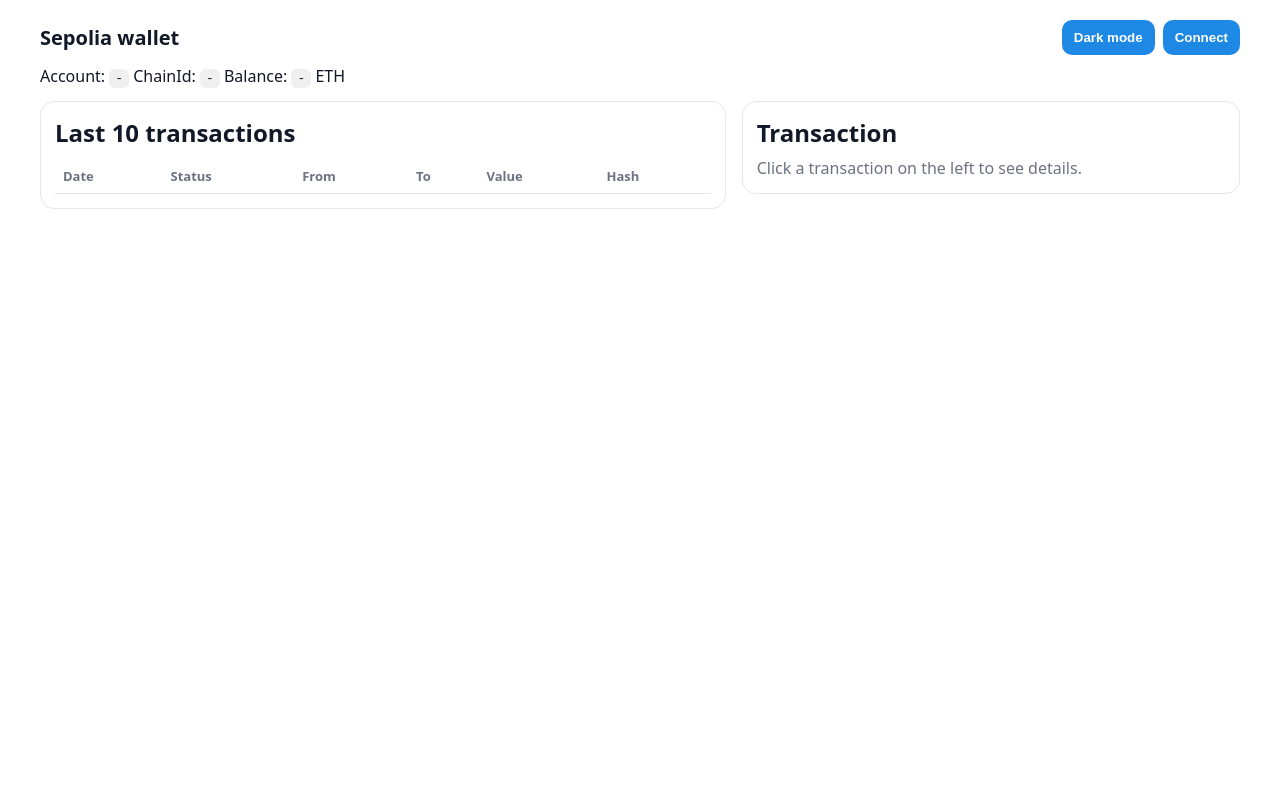
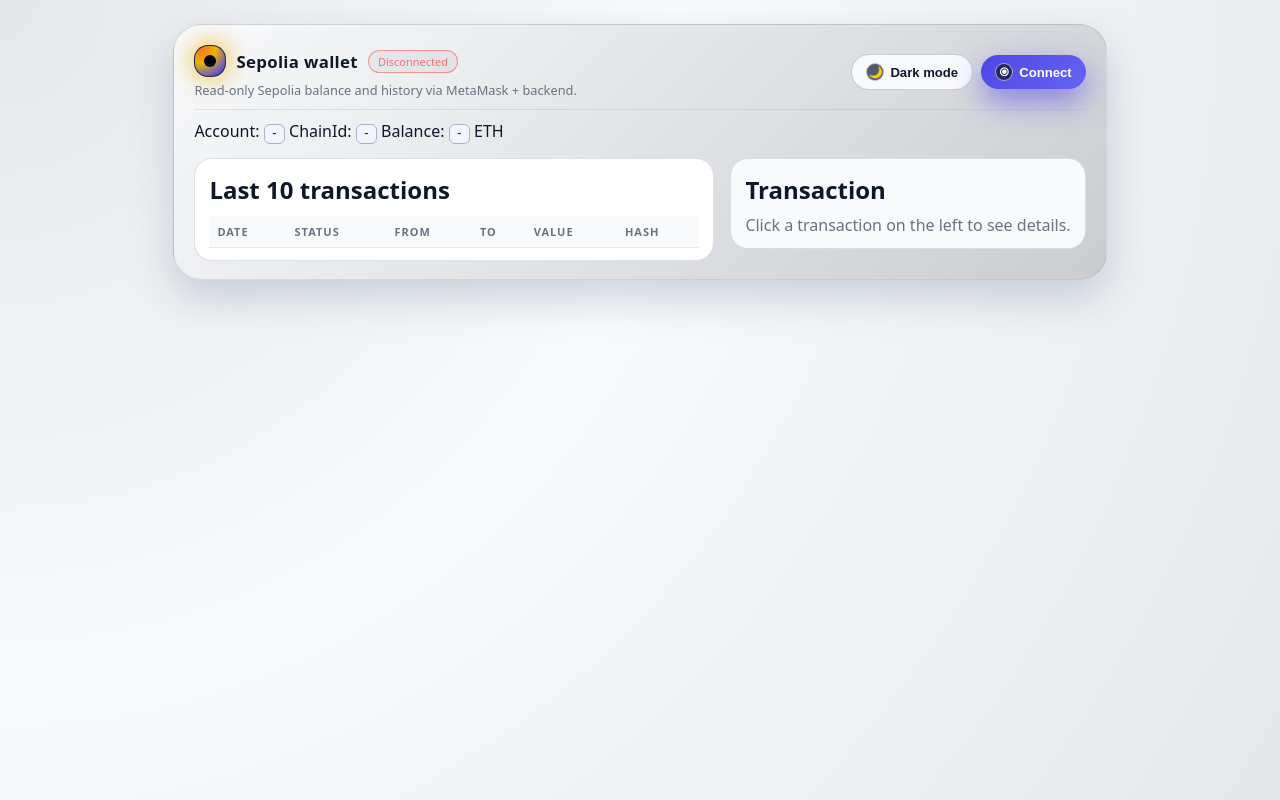
Before and after one commit to omar-arif/etherium-app, a website: page index.html in a window 1280 px wide. Drawn offline with nearby package versions, Linux system fonts and the light colour scheme.

Commit message:
fix design

```diff
--- a/index.html
+++ b/index.html
@@ -5,66 +5,302 @@
     <title>Sepolia Wallet</title>
     <style>
       :root{
-        --bg:#ffffff; --panel:#ffffff; --text:#111827; --muted:#6b7280; --border:#e5e7eb;
-        --blue:#1e88e5; --blue2:#1565c0;
-        --success:#16a34a; --danger:#dc2626;
-        --rowHover: rgba(30,136,229,.08);
-        --rowSelected: rgba(30,136,229,.16);
-        --badgeBg: rgba(17,24,39,.06);
+        color-scheme: light dark;
+        --bg: #020617;
+        --bg-soft: radial-gradient(circle at top left, #0f172a 0, #020617 45%, #000 100%);
+        --shell: rgba(15, 23, 42, 0.96);
+        --panel: rgba(15, 23, 42, 0.98);
+        --panel-soft: rgba(15, 23, 42, 0.9);
+        --text:#e5e7eb; --muted:#9ca3af; --border:#1e293b;
+        --blue:#4f46e5; --blue2:#6366f1;
+        --success:#22c55e; --danger:#f97373;
+        --rowHover: rgba(79,70,229,.18);
+        --rowSelected: rgba(79,70,229,.28);
+        --badgeBg: rgba(15,23,42,.9);
+        --shadow-shell: 0 22px 60px rgba(15, 23, 42, 0.95);
+        --code-bg: rgba(15,23,42,.9);
+        --code-border: rgba(148,163,184,.6);
+        --code-text: #e5e7eb;
+        --th-bg: rgba(15,23,42,0.9);
       }
-      body.dark{
-        --bg:#0b1220; --panel:#0f172a; --text:#e5e7eb; --muted:#9ca3af; --border:#22304a;
-        --rowHover: rgba(30,136,229,.15);
-        --rowSelected: rgba(30,136,229,.25);
-        --badgeBg: rgba(229,231,235,.08);
+      body.light{
+        --bg:#f3f4f6;
+        --bg-soft: radial-gradient(circle at top left, #e5e7eb 0, #f9fafb 45%, #e5e7eb 100%);
+        --shell:#ffffff;
+        --panel:#ffffff;
+        --panel-soft:#f9fafb;
+        --text:#0f172a; --muted:#6b7280; --border:#e5e7eb;
+        --rowHover: rgba(79,70,229,.08);
+        --rowSelected: rgba(79,70,229,.16);
+        --badgeBg: rgba(15,23,42,.04);
+        --shadow-shell: 0 18px 40px rgba(148, 163, 184, 0.45);
+        --code-bg: #f3f4ff;
+        --code-border: rgba(148,163,184,.8);
+        --code-text: #111827;
+        --th-bg: #f9fafb;
       }
 
-      body{ margin:0; background:var(--bg); color:var(--text); font-family:system-ui, Arial; }
-      .wrap{ padding:20px; max-width:1200px; margin:0 auto; }
-      .topbar{ display:flex; align-items:center; justify-content:space-between; gap:12px; flex-wrap:wrap; }
-      .title{ margin:0; font-size:20px; }
+      *{ box-sizing:border-box; }
+
+      body{
+        margin:0;
+        min-height:100vh;
+        font-family: system-ui, -apple-system, BlinkMacSystemFont, "SF Pro Text", "Segoe UI", sans-serif;
+        background:var(--bg-soft);
+        color:var(--text);
+        display:flex;
+        align-items:stretch;
+        justify-content:center;
+        padding:24px 16px;
+        transition: background 0.3s ease, color 0.2s ease;
+      }
+
+      .wrap{
+        width:100%;
+        max-width:1180px;
+        margin:auto;
+        background:linear-gradient(135deg, rgba(148,163,184,0.06), rgba(15,23,42,0.22)), var(--shell);
+        border-radius:28px;
+        padding:20px 20px 18px;
+        border:1px solid rgba(148, 163, 184, 0.35);
+        box-shadow:var(--shadow-shell);
+        backdrop-filter: blur(26px) saturate(150%);
+      }
+
+      .topbar{
+        display:flex;
+        align-items:center;
+        justify-content:space-between;
+        gap:14px;
+        flex-wrap:wrap;
+        padding-bottom:10px;
+        border-bottom:1px solid rgba(148,163,184,0.25);
+      }
+
+      .title-row{
+        display:flex;
+        align-items:center;
+        gap:10px;
+        flex-wrap:wrap;
+      }
+
+      .logo-pill{
+        width:32px;
+        height:32px;
+        border-radius:14px;
+        background:radial-gradient(circle at 20% 10%, #f97316, #eab308 40%, #4f46e5 86%);
+        border:1px solid rgba(15,23,42,0.85);
+        display:inline-flex;
+        align-items:center;
+        justify-content:center;
+        box-shadow:0 0 0 1px rgba(248,250,252,0.16), 0 0 26px rgba(234,179,8,0.9);
+      }
+
+      .logo-dot{
+        width:12px;
+        height:12px;
+        border-radius:999px;
+        background:#020617;
+      }
+
+      .title{
+        margin:0;
+        font-size:1.05rem;
+        letter-spacing:0.02em;
+        font-weight:600;
+      }
+
+      .subtitle{
+        font-size:0.8rem;
+        color:var(--muted);
+        margin-top:4px;
+      }
+
+      .actions{
+        display:flex;
+        align-items:center;
+        gap:8px;
+        flex-wrap:wrap;
+      }
+
       .btn{
-        background:var(--blue); color:white; border:none; border-radius:10px;
-        padding:10px 12px; cursor:pointer; font-weight:600;
+        position:relative;
+        background:linear-gradient(135deg, var(--blue), var(--blue2));
+        color:white;
+        border:none;
+        border-radius:999px;
+        padding:8px 14px;
+        cursor:pointer;
+        font-weight:600;
+        font-size:0.82rem;
+        display:inline-flex;
+        align-items:center;
+        gap:6px;
+        box-shadow:0 12px 30px rgba(79,70,229,0.6);
+        transition:box-shadow 0.16s ease, transform 0.08s ease, background 0.18s ease, opacity 0.16s ease;
       }
-      .btn:hover{ background:var(--blue2); }
-      .btn:disabled{ opacity:.6; cursor:not-allowed; }
+      .btn.secondary{
+        background:var(--panel-soft);
+        color:var(--text);
+        border:1px solid rgba(148, 163, 184, 0.5);
+        box-shadow:none;
+      }
+      .btn:hover:not(:disabled){
+        transform:translateY(-1px);
+        box-shadow:0 16px 36px rgba(79,70,229,0.8);
+      }
+      .btn.secondary:hover:not(:disabled){
+        box-shadow:0 10px 26px rgba(15,23,42,0.5);
+      }
+      .btn:disabled{
+        opacity:.65;
+        cursor:not-allowed;
+        box-shadow:none;
+      }
 
-      .pill{ display:inline-block; padding:2px 8px; border-radius:999px; background:var(--badgeBg); border:1px solid var(--border); font-size:12px; }
-      .pill.ok{ color:var(--success); border-color:rgba(22,163,74,.4); }
-      .pill.bad{ color:var(--danger); border-color:rgba(220,38,38,.4); }
+      .btn-icon{
+        width:18px;
+        height:18px;
+        border-radius:999px;
+        border:1px solid rgba(248,250,252,0.6);
+        display:inline-flex;
+        align-items:center;
+        justify-content:center;
+        font-size:0.72rem;
+        background:rgba(15,23,42,0.7);
+      }
+
+      .pill{
+        display:inline-flex;
+        align-items:center;
+        gap:6px;
+        padding:3px 9px;
+        border-radius:999px;
+        background:var(--badgeBg);
+        border:1px solid rgba(148,163,184,.4);
+        font-size:11px;
+      }
+      .pill.ok{
+        color:var(--success);
+        border-color:rgba(34,197,94,.6);
+      }
+      .pill.bad{
+        color:var(--danger);
+        border-color:rgba(248,113,113,.7);
+      }
 
       .muted{ color:var(--muted); }
-      code{ background:rgba(125,125,125,.12); padding:2px 6px; border-radius:6px; }
+
+      code{
+        background:var(--code-bg);
+        padding:2px 6px;
+        border-radius:6px;
+        font-size:12px;
+        border:1px solid var(--code-border);
+        color:var(--code-text);
+      }
 
       .grid{
-        display:flex; gap:16px; margin-top:14px;
+        display:flex;
+        gap:16px;
+        margin-top:16px;
       }
       .left, .right{
-        background:var(--panel); border:1px solid var(--border); border-radius:14px;
-        padding:14px;
+        background:var(--panel);
+        border:1px solid rgba(148,163,184,0.32);
+        border-radius:18px;
+        padding:14px 14px 12px;
       }
-      .left{ flex: 1.4; min-width: 520px; }
-      .right{ flex: 1; min-width: 320px; position:sticky; top:12px; height: fit-content; }
+      .left{
+        flex: 1.4;
+        min-width: 520px;
+      }
+      .right{
+        flex: 1;
+        min-width: 320px;
+        position:sticky;
+        top:14px;
+        height: fit-content;
+        background:var(--panel-soft);
+      }
 
-      table{ width:100%; border-collapse:collapse; margin-top:10px; }
-      th,td{ border-bottom:1px solid var(--border); padding:8px; font-size:13px; vertical-align:top; }
-      th{ text-align:left; color:var(--muted); font-weight:700; }
-      tr.clickable{ cursor:pointer; }
-      tr.clickable:hover{ background:var(--rowHover); }
-      tr.selected{ background:var(--rowSelected); }
+      table{
+        width:100%;
+        border-collapse:collapse;
+        margin-top:10px;
+        font-size:13px;
+      }
+      th,td{
+        border-bottom:1px solid var(--border);
+        padding:8px 8px;
+        vertical-align:top;
+      }
+      th{
+        text-align:left;
+        color:var(--muted);
+        font-weight:600;
+        font-size:11px;
+        text-transform:uppercase;
+        letter-spacing:0.09em;
+        background:var(--th-bg);
+        position:sticky;
+        top:0;
+        z-index:1;
+      }
+      tr.clickable{
+        cursor:pointer;
+        transition:background 0.12s ease, transform 0.06s ease;
+      }
+      tr.clickable:hover{
+        background:var(--rowHover);
+      }
+      tr.selected{
+        background:var(--rowSelected);
+      }
 
-      a{ color:var(--blue); text-decoration:none; }
-      a:hover{ text-decoration:underline; }
+      a{
+        color:var(--blue2);
+        text-decoration:none;
+      }
+      a:hover{
+        text-decoration:underline;
+      }
 
-      .kv{ display:grid; grid-template-columns: 140px 1fr; gap:8px 10px; margin-top:10px; }
-      .k{ color:var(--muted); font-size:13px; }
-      .v{ font-size:13px; overflow-wrap:anywhere; }
+      .kv{
+        display:grid;
+        grid-template-columns: 140px 1fr;
+        gap:8px 10px;
+        margin-top:12px;
+      }
+      .k{
+        color:var(--muted);
+        font-size:12px;
+        text-transform:uppercase;
+        letter-spacing:0.08em;
+      }
+      .v{
+        font-size:13px;
+        overflow-wrap:anywhere;
+      }
 
       @media (max-width: 980px){
-        .grid{ flex-direction:column; }
-        .left{ min-width: 0; }
-        .right{ position:static; min-width:0; }
+        body{
+          padding:16px 10px;
+        }
+        .wrap{
+          padding:14px 14px 12px;
+          border-radius:22px;
+        }
+        .grid{
+          flex-direction:column;
+        }
+        .left{
+          min-width: 0;
+        }
+        .right{
+          position:static;
+          min-width:0;
+        }
       }
     </style>
   </head>
@@ -123,7 +359,7 @@
         }, []);
 
         useEffect(() => {
-          document.body.classList.toggle("dark", !!dark);
+          document.body.classList.toggle("light", !dark);
           localStorage.setItem("theme", dark ? "dark" : "light");
         }, [dark]);
 
@@ -239,7 +475,7 @@
           return h("div", null,
             h("div", { style:{display:"flex", alignItems:"center", justifyContent:"space-between", gap:"10px"} },
               h("h2", { style:{margin:"0"} }, "Transaction"),
-              h("a", { href: tx.explorerUrl, target:"_blank", rel:"noreferrer" }, "View on Etherscan")
+              h("a", { href: tx.explorerUrl, target:"_blank", rel:"noreferrer" }, "View on Etherscan →")
             ),
             h("div", { style:{marginTop:"8px"} }, h(StatusPill, { status: statusText })),
             h("div", { className:"kv" },
@@ -263,18 +499,34 @@
 
         return h("div", { className:"wrap" },
           h("div", { className:"topbar" },
-            h("h1", { className:"title" }, "Sepolia wallet"),
             h("div", null,
+              h("div", { className:"title-row" },
+                h("div", { className:"logo-pill" }, h("div", { className:"logo-dot" })),
+                h("h1", { className:"title" }, "Sepolia wallet"),
+                h("span", { className:"pill " + (account ? "ok" : "bad") },
+                  account ? "Connected" : "Disconnected"
+                )
+              ),
+              h("div", { className:"subtitle" },
+                "Read-only Sepolia balance and history via MetaMask + backend."
+              )
+            ),
+            h("div", { className:"actions" },
               h("button", {
-                className:"btn",
-                onClick: () => setDark(d => !d),
-                style:{ marginRight:"8px" }
-              }, dark ? "Light mode" : "Dark mode"),
+                className:"btn secondary",
+                onClick: () => setDark(d => !d)
+              },
+                h("span", { className:"btn-icon" }, dark ? "☀" : "🌙"),
+                dark ? "Light mode" : "Dark mode"
+              ),
               h("button", {
                 className:"btn",
                 onClick: connectOrDisconnect,
                 disabled: busy
-              }, busy ? "Working..." : (account ? "Disconnect" : "Connect"))
+              },
+                h("span", { className:"btn-icon" }, account ? "✓" : "⦿"),
+                busy ? "Working..." : (account ? "Disconnect" : "Connect")
+              )
             )
           ),
 
```
